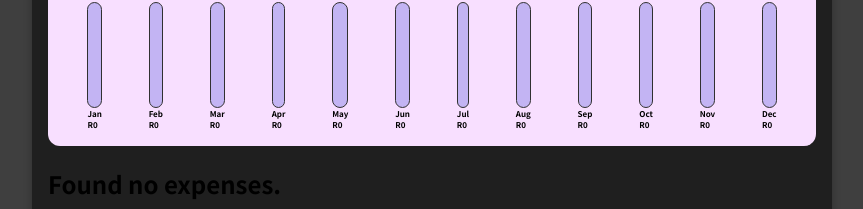
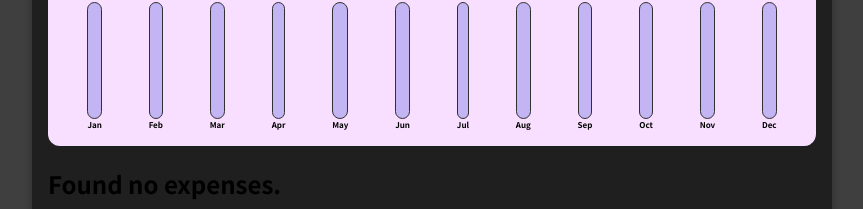
Before and after one commit to NelProgrammer/MY-REACT-PROJECT, a React (Create React App) app: page / in a window 1280 px wide. Shown: the part 260-469 px from the top of the page, without its empty margins (208-1071 px from the left). Built offline with nearby package versions, Linux system fonts and the light colour scheme.

Commit message:
Added means to try and prevent text overflowing off screen.
Note this was trial and error based on Thousands.

```diff
--- a/src/App.js
+++ b/src/App.js
@@ -1,7 +1,6 @@
 import React, { useState } from 'react'; // You only need this for compatibility with old React Code
 import ExpensesDisplay from './components/Logic/ExpensesDisplay';
 import NewExpense from './components/UpdateLogic/NewExpense';
-import ExpensesChart from './components/Logic/ExpensesChart';
 
 const INITIAL_EXPENSES = [
   {
--- a/src/components/Chart/ChartBar.js
+++ b/src/components/Chart/ChartBar.js
@@ -5,7 +5,9 @@ import './ChartBar.css';
 const ChartBar = (props) => {
   let barFillHeight = '0%';
   let barAmount = Math.round(props.value);
-  let barAmountWidth = 0.03 + 'rem';
+  let barAmountWidth = 'MAR'.length + 'rem';
+  let barAmountFontSize =
+    (props.maxValue * 0.006) / toString(barAmount).length + 'rem';
 
   if (props.maxValue > 0) {
     if ((props.value / props.maxValue) * 100 > 100) {
@@ -14,6 +16,7 @@ const ChartBar = (props) => {
       barFillHeight = Math.round((props.value / props.maxValue) * 100) + '%';
     }
   }
+
   return (
     <div className="chart-bar">
       <div className="chart-bar__inner">
@@ -24,7 +27,12 @@ const ChartBar = (props) => {
       </div>
       <div>
         <div className="chart-bar__label">{props.label}</div>
-        <div className="chart-bar__fillValue" style={{ width: barAmountWidth }}>
+        <div
+          className="chart-bar__fillValue"
+          style={
+            ({ width: barAmountWidth }, { 'font-size': barAmountFontSize })
+          }
+        >
           R{barAmount}
         </div>
       </div>
```
